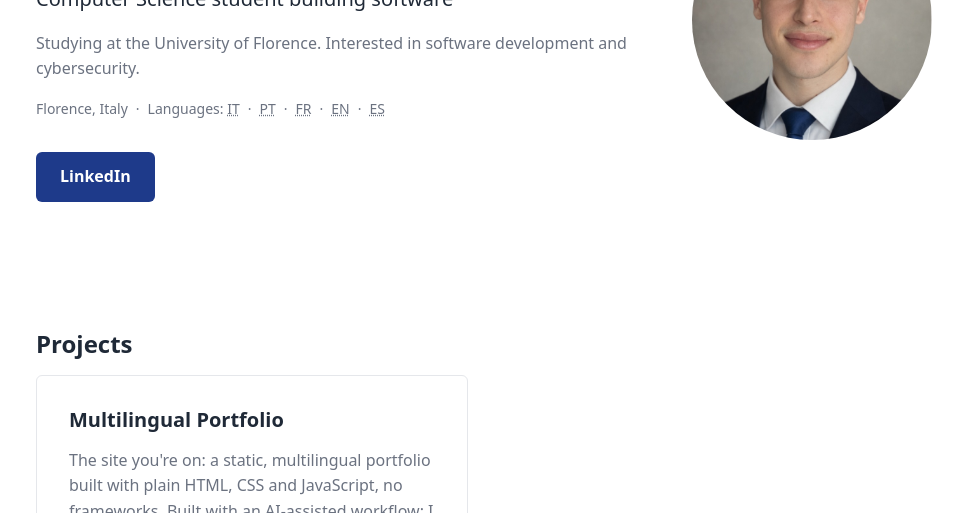
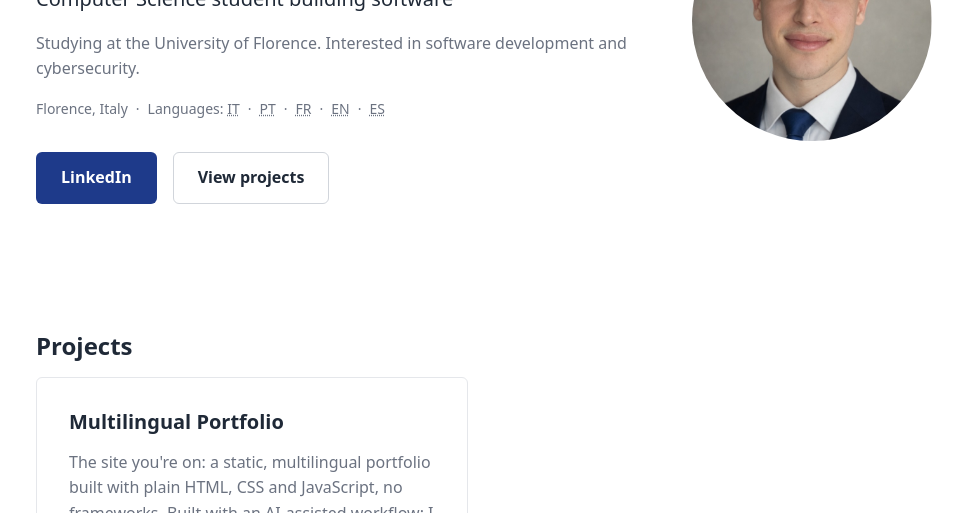
Before and after one commit to joaolorenzorebaudo-lab/joaolorenzorebaudo-lab.github.io, a plain HTML site: page index.html in a window 1280 px wide. Shown: the part 287-800 px from the top of the page, without its empty margins (156-1119 px from the left). Drawn offline with Linux system fonts and the light colour scheme.

Commit message:
feat: add view projects button

```diff
--- a/css/style.css
+++ b/css/style.css
@@ -4,6 +4,7 @@
   --color-text-muted: #6B7280;
   --color-border: #E5E7EB;
   --color-border-subtle: #F3F4F6;
+  --color-border-strong: #D1D5DB;
   --color-accent: #1E3A8A;
   --color-success-text: #166534;
   --color-success-bg: #F0FDF4;
@@ -263,8 +264,8 @@ footer {
 
 .button {
   display: inline-block;
-  margin-top: var(--space-l);
   padding: 0.75rem 1.5rem;
+  border: 1px solid transparent;
   border-radius: 0.375rem;
   background-color: var(--color-accent);
   color: var(--color-bg);
@@ -274,6 +275,19 @@ footer {
 
 .button:hover {
   text-decoration: underline;
+}
+
+.hero-actions {
+  display: flex;
+  flex-wrap: wrap;
+  gap: var(--space-m);
+  margin-top: var(--space-l);
+}
+
+.button-secondary {
+  border-color: var(--color-border-strong);
+  background-color: var(--color-bg);
+  color: var(--color-text);
 }
 
 @media (min-width: 48rem) {
--- a/index.html
+++ b/index.html
@@ -44,7 +44,10 @@
             </ul>
           </li>
         </ul>
-        <a class="button" href="https://www.linkedin.com/in/joaolorenzorebaudo">LinkedIn</a>
+        <div class="hero-actions">
+          <a class="button" href="https://www.linkedin.com/in/joaolorenzorebaudo">LinkedIn</a>
+          <a class="button button-secondary" href="#projects">View projects</a>
+        </div>
       </div>
     </section>
 
```
